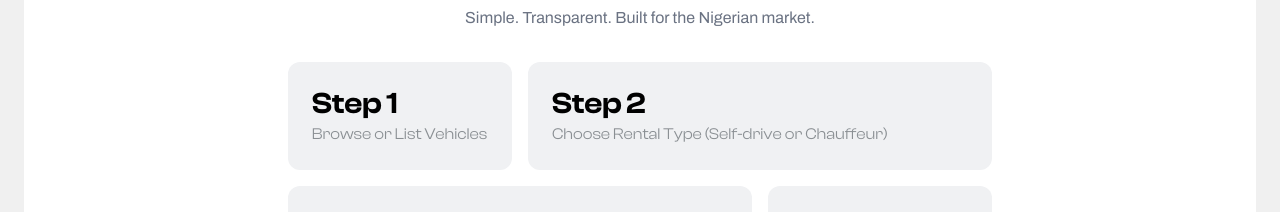
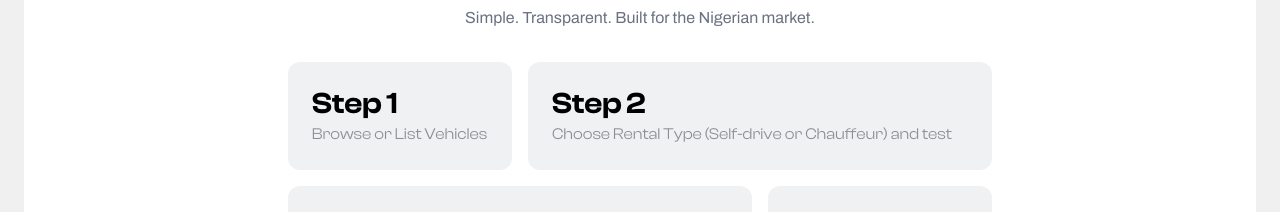
Before and after one commit to EvoDriveng/Evo_Drive, a React (Vite) app: page / in a window 1280 px wide. Shown: the part 2020-2232 px from the top of the page. Built offline with nearby package versions, Linux system fonts and the light colour scheme.

Commit message:
Fix: branch issue

```diff
--- a/src/pages/LandingPage/HowItWorks.jsx
+++ b/src/pages/LandingPage/HowItWorks.jsx
@@ -8,7 +8,7 @@ export const HowItWorks = () => {
     },
     {
       title: "Step 2",
-      text: "Choose Rental Type (Self-drive or Chauffeur)",
+      text: "Choose Rental Type (Self-drive or Chauffeur) and test",
       span: "col-span-2"
     },
     {
```
